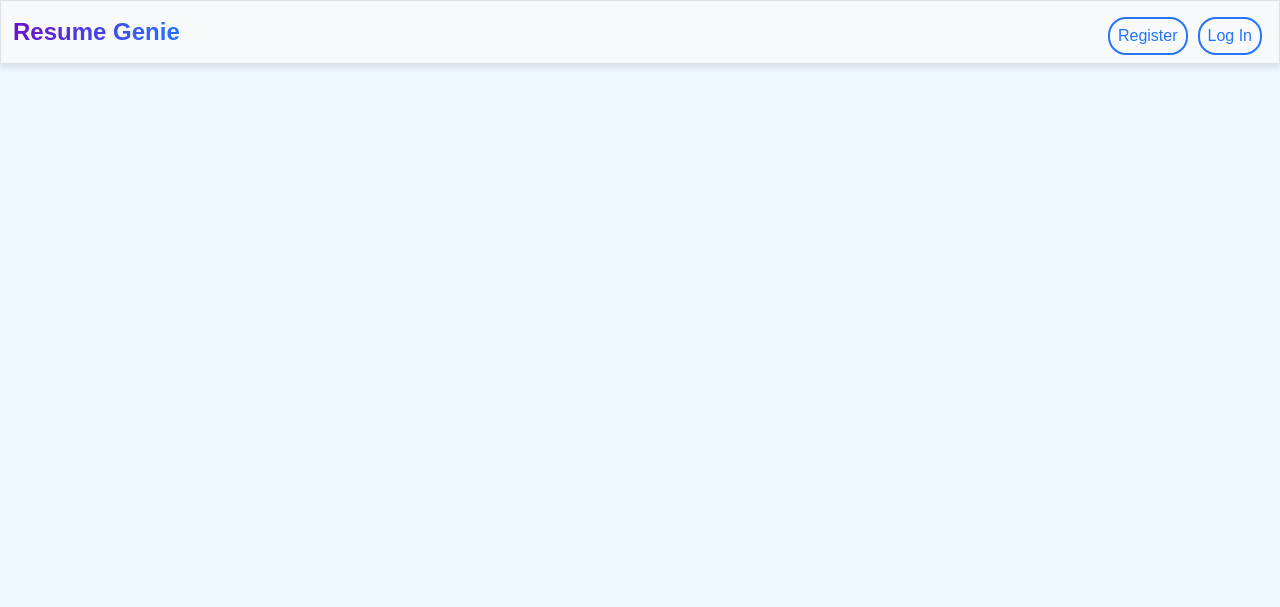
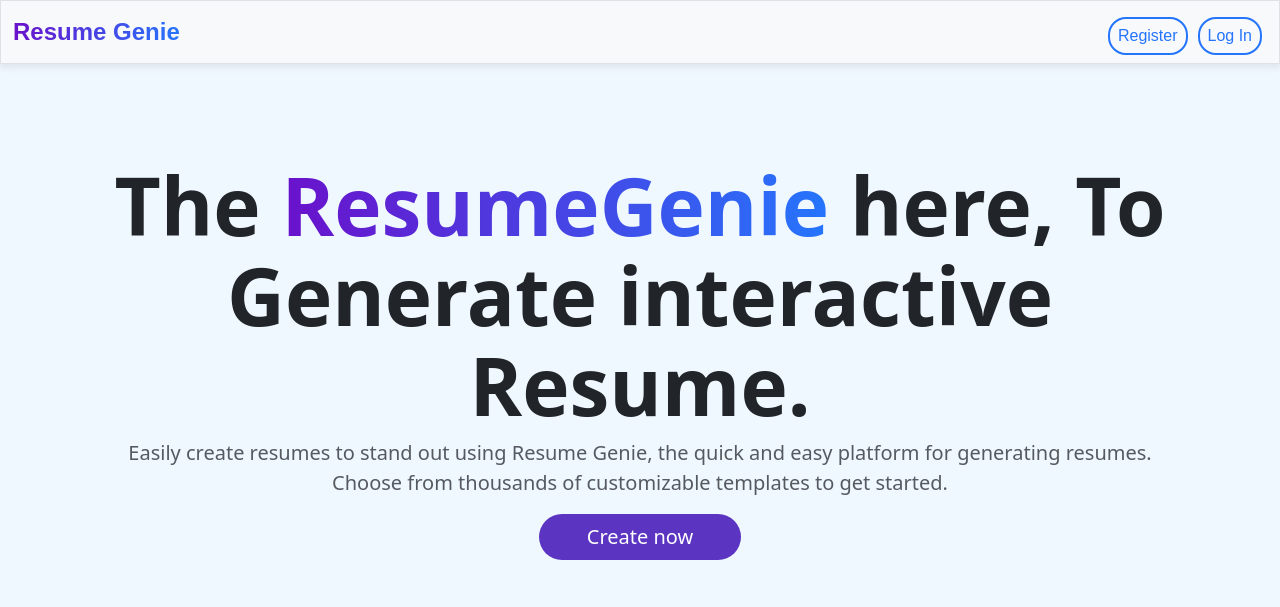
Before and after one commit to GiasuddinvuiyaBD/interactive-resume-builder, a Flask app: page / in a window 1280 px wide. Shown: the top 607 px of the page. Run offline with Flask 3, Linux system fonts and the light colour scheme; some libraries are stand-ins or nearby versions.

Commit message:
add css desing to home page

```diff
--- a/ResumeGenie/app.py
+++ b/ResumeGenie/app.py
@@ -31,7 +31,7 @@ def after_request(response):
 
 @app.route("/")
 def home():
-    return render_template("layout.html")
+    return render_template("home.html")
 
 
 @app.route("/login", methods = ["GET", "POST"])
--- a/ResumeGenie/static/css/style.css
+++ b/ResumeGenie/static/css/style.css
@@ -13,7 +13,8 @@ body{
 /* General Navbar Styles */
 .navbar {
     font-family: 'Poppins', sans-serif;
-    box-shadow: 0 4px 6px rgba(0, 0, 0, 0.1);
+    /* box-shadow: 0 4px 6px rgba(0, 0, 0, 0.1); */
+    box-shadow: 0 4px 6px rgba(80, 80, 80, 0.1);
 }
 
 /* Brand Styles */
@@ -59,6 +60,39 @@ body{
     box-shadow: 0 4px 10px rgba(37, 117, 252, 0.4);
 }
 
+
+
+/* main */
+.fw-bold{
+    font-style: normal;
+    font-size: 80px;
+    line-height: 90px;
+    text-align: center;
+}
+
+
+
+
+/* Gradient text effect */
+.text-gradient {
+    background: linear-gradient(to right, #6a11cb, #2575fc);
+    -webkit-background-clip: text;
+    -webkit-text-fill-color: transparent;
+}
+
+/* Button styling for extra customization */
+.btn-primary {
+    background-color: #5b34c1; /* Custom purple shade */
+    border: none;
+    transition: background-color 0.3s ease, transform 0.2s ease;
+}
+
+.btn-primary:hover {
+    background-color: #3b228a; /* Darker shade on hover */
+    transform: scale(1.05);
+}
+
+
 /* Responsive Adjustments */
 @media (max-width: 768px) {
     .navbar-brand {
--- a/ResumeGenie/templates/home.html
+++ b/ResumeGenie/templates/home.html
@@ -5,7 +5,13 @@
 {% endblock %}
 
 {% block main %}
-    <h1>Free <span class="gradient-text">Resume Maker</span> - Generate your resume online.</h1>
-    <p>Easily create resumes to stand out using Resume Genie, the quick and easy platform for generating resumes. Choose from thousands of customizable templates to get started.</p>
-    <button class="cta-button">Create Now</button>
+    <div class="container text-center py-5">
+    <h1 class="fw-bold">
+        The <span class="text-gradient">ResumeGenie</span> here, To Generate interactive Resume.
+    </h1>
+    <p class="lead text-muted">
+        Easily create resumes to stand out using Resume Genie, the quick and easy platform for generating resumes. Choose from thousands of customizable templates to get started.
+    </p>
+    <a href="#" class="btn btn-primary btn-lg rounded-pill px-5">Create now</a>
+</div>
 {% endblock %}
```
